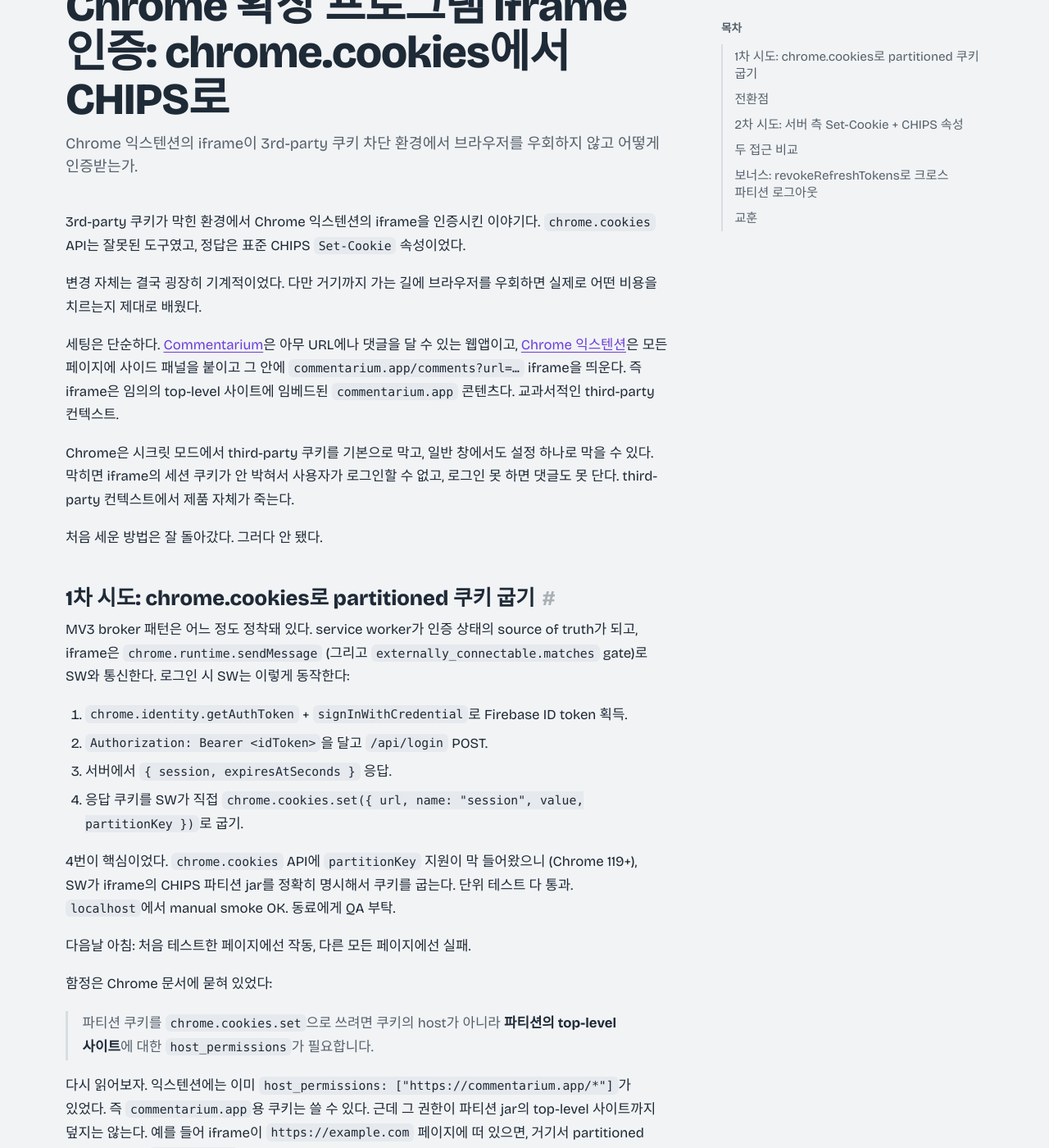
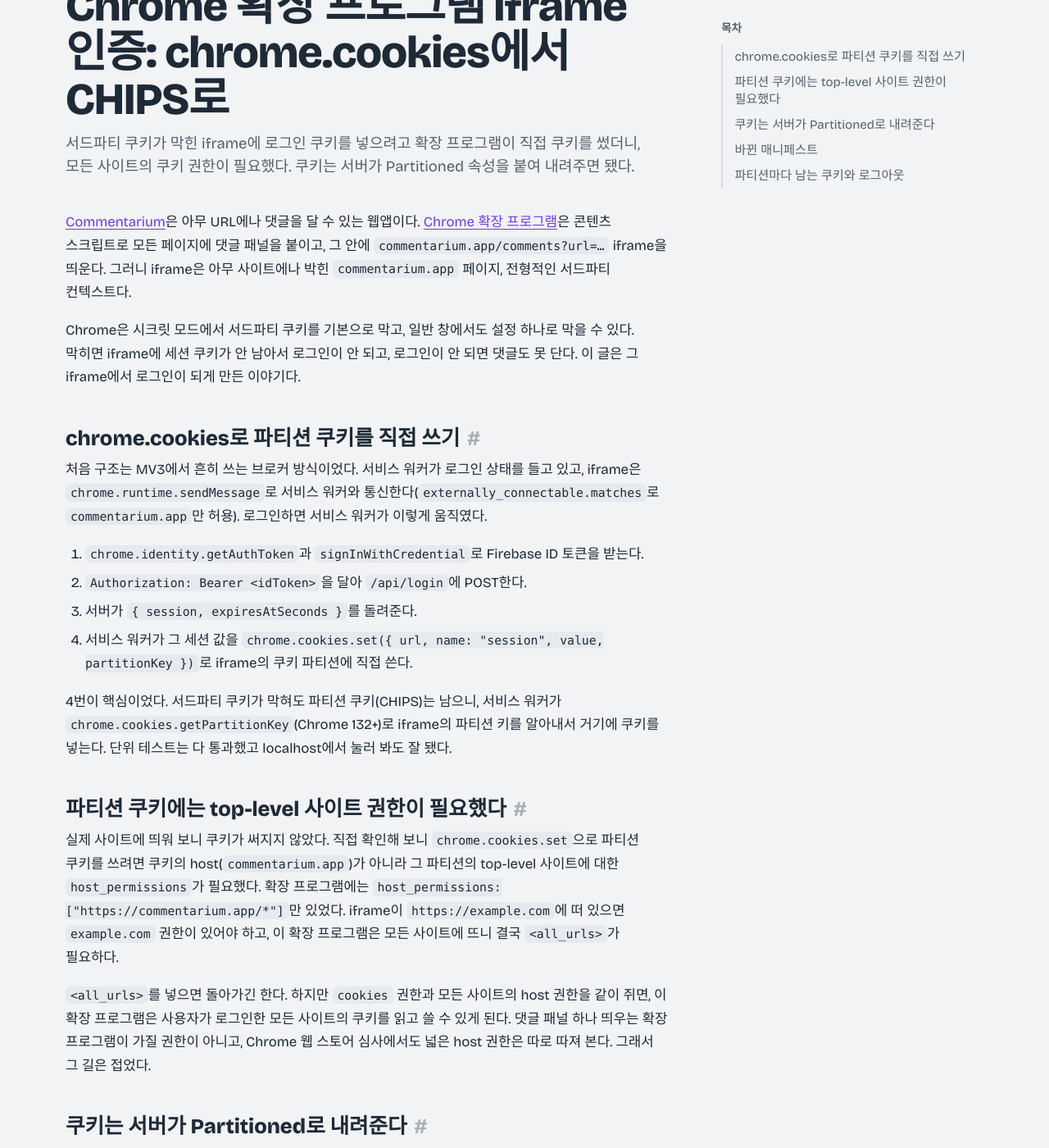
Before and after one commit to zeikar/zeikar.github.io, a Jekyll site: the page built from _posts/ko/2026-05-03-from-chrome-cookies-to-chips.md, in a window 1280 px wide and 1400 px high, scrolled down 200 px. Shown: the whole window at 82% size. Built offline with Jekyll 4.4.1, drawn with Linux system fonts in a browser that asks for light colours; some web fonts are replaced; comment, search, counter and statistics services are not loaded; some of the changed text lies outside the part shown.

Commit message:
fix(blog): CHIPS post: correct the <all_urls> cost (cookie scope, not the install warning), real versions and line counts, tighter structure

````diff
--- a/_posts/ko/2026-05-03-from-chrome-cookies-to-chips.md
+++ b/_posts/ko/2026-05-03-from-chrome-cookies-to-chips.md
@@ -1,82 +1,49 @@
 ---
 title: "Chrome 확장 프로그램 iframe 인증: chrome.cookies에서 CHIPS로"
-subtitle: "Chrome 익스텐션의 iframe이 3rd-party 쿠키 차단 환경에서 브라우저를 우회하지 않고 어떻게 인증받는가."
+subtitle: "서드파티 쿠키가 막힌 iframe에 로그인 쿠키를 넣으려고 확장 프로그램이 직접 쿠키를 썼더니, 모든 사이트의 쿠키 권한이 필요했다. 쿠키는 서버가 Partitioned 속성을 붙여 내려주면 됐다."
 date: 2026-05-03
 unit: commentarium
-last_modified_at: 2026-09-28
+last_modified_at: 2026-11-18
 translations:
   en: /blog/from-chrome-cookies-to-chips/
-description: "3rd-party 쿠키 차단 환경에서 Chrome 확장 프로그램의 iframe을 인증시키는 법: chrome.cookies API의 함정, CHIPS Set-Cookie 해결책, 두 방식의 diff."
+description: "서드파티 쿠키 차단 환경에서 Chrome 확장 프로그램의 iframe을 로그인시키는 법: chrome.cookies로 파티션 쿠키를 쓸 때의 권한 문제와, 서버가 CHIPS(Partitioned) 쿠키를 내려주는 해결책."
 ---
 
-3rd-party 쿠키가 막힌 환경에서 Chrome 익스텐션의 iframe을 인증시킨 이야기다. `chrome.cookies` API는 잘못된 도구였고, 정답은 표준 CHIPS `Set-Cookie` 속성이었다.
+[Commentarium](https://commentarium.app)은 아무 URL에나 댓글을 달 수 있는 웹앱이다. [Chrome 확장 프로그램](https://github.com/zeikar/commentarium-extension)은 콘텐츠 스크립트로 모든 페이지에 댓글 패널을 붙이고, 그 안에 `commentarium.app/comments?url=…` iframe을 띄운다. 그러니 iframe은 아무 사이트에나 박힌 `commentarium.app` 페이지, 전형적인 서드파티 컨텍스트다.
 
-변경 자체는 결국 굉장히 기계적이었다. 다만 거기까지 가는 길에 브라우저를 우회하면 실제로 어떤 비용을 치르는지 제대로 배웠다.
+Chrome은 시크릿 모드에서 서드파티 쿠키를 기본으로 막고, 일반 창에서도 설정 하나로 막을 수 있다. 막히면 iframe에 세션 쿠키가 안 남아서 로그인이 안 되고, 로그인이 안 되면 댓글도 못 단다. 이 글은 그 iframe에서 로그인이 되게 만든 이야기다.
 
-세팅은 단순하다. [Commentarium](https://commentarium.app)은 아무 URL에나 댓글을 달 수 있는 웹앱이고, [Chrome 익스텐션](https://github.com/zeikar/commentarium-extension)은 모든 페이지에 사이드 패널을 붙이고 그 안에 `commentarium.app/comments?url=…` iframe을 띄운다. 즉 iframe은 임의의 top-level 사이트에 임베드된 `commentarium.app` 콘텐츠다. 교과서적인 third-party 컨텍스트.
+## chrome.cookies로 파티션 쿠키를 직접 쓰기
 
-Chrome은 시크릿 모드에서 third-party 쿠키를 기본으로 막고, 일반 창에서도 설정 하나로 막을 수 있다. 막히면 iframe의 세션 쿠키가 안 박혀서 사용자가 로그인할 수 없고, 로그인 못 하면 댓글도 못 단다. third-party 컨텍스트에서 제품 자체가 죽는다.
+처음 구조는 MV3에서 흔히 쓰는 브로커 방식이었다. 서비스 워커가 로그인 상태를 들고 있고, iframe은 `chrome.runtime.sendMessage`로 서비스 워커와 통신한다(`externally_connectable.matches`로 `commentarium.app`만 허용). 로그인하면 서비스 워커가 이렇게 움직였다.
 
-처음 세운 방법은 잘 돌아갔다. 그러다 안 됐다.
+1. `chrome.identity.getAuthToken`과 `signInWithCredential`로 Firebase ID 토큰을 받는다.
+2. `Authorization: Bearer <idToken>`을 달아 `/api/login`에 POST한다.
+3. 서버가 `{ session, expiresAtSeconds }`를 돌려준다.
+4. 서비스 워커가 그 세션 값을 `chrome.cookies.set({ url, name: "session", value, partitionKey })`로 iframe의 쿠키 파티션에 직접 쓴다.
 
-## 1차 시도: chrome.cookies로 partitioned 쿠키 굽기
+4번이 핵심이었다. 서드파티 쿠키가 막혀도 파티션 쿠키(CHIPS)는 남으니, 서비스 워커가 `chrome.cookies.getPartitionKey`(Chrome 132+)로 iframe의 파티션 키를 알아내서 거기에 쿠키를 넣는다. 단위 테스트는 다 통과했고 localhost에서 눌러 봐도 잘 됐다.
 
-MV3 broker 패턴은 어느 정도 정착돼 있다. service worker가 인증 상태의 source of truth가 되고, iframe은 `chrome.runtime.sendMessage` (그리고 `externally_connectable.matches` gate)로 SW와 통신한다. 로그인 시 SW는 이렇게 동작한다:
+## 파티션 쿠키에는 top-level 사이트 권한이 필요했다
 
-1. `chrome.identity.getAuthToken` + `signInWithCredential`로 Firebase ID token 획득.
-2. `Authorization: Bearer <idToken>`을 달고 `/api/login` POST.
-3. 서버에서 `{ session, expiresAtSeconds }` 응답.
-4. 응답 쿠키를 SW가 직접 `chrome.cookies.set({ url, name: "session", value, partitionKey })`로 굽기.
+실제 사이트에 띄워 보니 쿠키가 써지지 않았다. 직접 확인해 보니 `chrome.cookies.set`으로 파티션 쿠키를 쓰려면 쿠키의 host(`commentarium.app`)가 아니라 그 파티션의 top-level 사이트에 대한 `host_permissions`가 필요했다. 확장 프로그램에는 `host_permissions: ["https://commentarium.app/*"]`만 있었다. iframe이 `https://example.com`에 떠 있으면 `example.com` 권한이 있어야 하고, 이 확장 프로그램은 모든 사이트에 뜨니 결국 `<all_urls>`가 필요하다.
 
-4번이 핵심이었다. `chrome.cookies` API에 `partitionKey` 지원이 막 들어왔으니 (Chrome 119+), SW가 iframe의 CHIPS 파티션 jar를 정확히 명시해서 쿠키를 굽는다. 단위 테스트 다 통과. `localhost`에서 manual smoke OK. 동료에게 QA 부탁.
+`<all_urls>`를 넣으면 돌아가긴 한다. 하지만 `cookies` 권한과 모든 사이트의 host 권한을 같이 쥐면, 이 확장 프로그램은 사용자가 로그인한 모든 사이트의 쿠키를 읽고 쓸 수 있게 된다. 댓글 패널 하나 띄우는 확장 프로그램이 가질 권한이 아니고, Chrome 웹 스토어 심사에서도 넓은 host 권한은 따로 따져 본다. 그래서 그 길은 접었다.
 
-다음날 아침: 처음 테스트한 페이지에선 작동, 다른 모든 페이지에선 실패.
+## 쿠키는 서버가 Partitioned로 내려준다
 
-함정은 Chrome 문서에 묻혀 있었다:
-
-> 파티션 쿠키를 `chrome.cookies.set`으로 쓰려면 쿠키의 host가 아니라 **파티션의 top-level 사이트**에 대한 `host_permissions`가 필요합니다.
-
-다시 읽어보자. 익스텐션에는 이미 `host_permissions: ["https://commentarium.app/*"]`가 있었다. 즉 `commentarium.app`용 쿠키는 쓸 수 있다. 근데 그 권한이 파티션 jar의 top-level 사이트까지 덮지는 않는다. 예를 들어 iframe이 `https://example.com` 페이지에 떠 있으면, 거기서 partitioned 쿠키를 쓰려면 `example.com`에 대한 권한이 필요하다.
-
-"해결책"은 `host_permissions: ["<all_urls>"]`. 작동은 하는데, 인스톨 다이얼로그에 **"방문하는 모든 웹사이트의 데이터를 읽고 변경"**이라는 경고가 뜬다. 한 가지 일만 하는 사이드 패널 익스텐션에 이 경고는 치명적이다. 사용자 절반이 도망간다.
-
-사용자 신뢰를 그만큼 깎아 먹을 수는 없었다.
-
-## 전환점
-
-문제를 충분히 오래 노려보면 어느 순간 자명한 답이 떠오를 때가 있다. 애초에 `chrome.cookies`가 필요 없었다. 부탁만 잘 하면 브라우저는 이미 partitioned 쿠키를 쓸 줄 안다. 그 부탁을 위한 표준 cookie attribute도 있다.
+돌아보면 `chrome.cookies`는 애초에 필요 없었다. 브라우저는 원래 파티션 쿠키를 쓸 줄 알고, 그걸 요청하는 표준 쿠키 속성이 있다.
 
 ```http
 Set-Cookie: session=…; Partitioned; SameSite=None; Secure; HttpOnly; Path=/
 ```
 
-[CHIPS](https://privacysandbox.google.com/cookies/chips)(Cookies Having Independent Partitioned State). 이 속성을 붙이면 브라우저가 알아서 쿠키를 iframe의 파티션 jar(키는 임베딩한 top-level 사이트)에 넣고, 같은 iframe의 후속 요청에 다시 보낸다. 쿠키를 쓰는 주체가 익스텐션이 아니라 서버니까 `host_permissions` 따위 필요 없다.
+[CHIPS](https://privacysandbox.google.com/cookies/chips)(Cookies Having Independent Partitioned State)다. 이 속성이 붙은 쿠키는 브라우저가 iframe의 파티션(임베딩한 top-level 사이트가 키)에 넣고, 같은 파티션의 다음 요청에 다시 실어 보낸다. 쿠키를 쓰는 주체가 확장 프로그램이 아니라 서버라서 `host_permissions`가 필요 없다.
 
-CHIPS는 원래 이렇게 쓰라고 만든 기능이다. 우리는 그걸 두고 브라우저를 우회하려 했던 거다.
-
-## 2차 시도: 서버 측 Set-Cookie + CHIPS 속성
-
-리디자인에서 SW는 토큰만 내주는 얇은 층으로 줄어든다:
+바꾼 구조에서 서비스 워커는 ID 토큰만 내준다. 로그인 상태가 없으면 정리하고 signed-out을 돌려줄 뿐, 쿠키도 `/api/login` 호출도 하지 않는다. `/api/login`은 iframe이 직접 부른다. iframe은 서드파티 컨텍스트지만, 안의 코드가 `/api/login`을 부르는 건 자기 origin으로 가는 요청이다.
 
 ```ts
-// SW broker: idToken만 발급, 쿠키도 fetch도 건드리지 않음
-async function refreshSessionOp(): Promise<AuthResponse> {
-  if (!auth.currentUser) {
-    await performSignOutCleanupBestEffort();
-    return {
-      error: { code: "auth/no-current-user", message: "no signed-in user" },
-      signedOut: true,
-    };
-  }
-  const idToken = await auth.currentUser.getIdToken(true);
-  return { ok: true, idToken };
-}
-```
-
-iframe 안에서 보면 `/api/login` 요청은 `commentarium.app`에 대한 same-origin fetch다. iframe 자체는 top-level 사이트 기준으로 third-party지만, iframe 안의 코드가 자기 origin을 부르는 건 same-origin이다. 그래서 iframe이 직접 `/api/login`을 호출한다:
-
-```ts
-// iframe 코드: commentarium.app으로 same-origin fetch
+// iframe 코드
 const { idToken } = await broker.refreshSession();
 await fetch("/api/login", {
   method: "POST",
@@ -87,10 +54,10 @@ await fetch("/api/login", {
 });
 ```
 
-서버는 쿠키를 굽는다:
+서버는 확장 프로그램에서 온 요청이면 쿠키에 `Partitioned`를 붙인다.
 
 ```ts
-// /api/login route handler
+// /api/login 라우트 핸들러 (줄임)
 const sessionCookie = await auth.createSessionCookie(idToken, { expiresIn });
 cookies().set({
   name: "session",
@@ -98,39 +65,29 @@ cookies().set({
   httpOnly: true,
   secure: true,
   sameSite: "none",
-  partitioned: isExtensionSurface, // <-- CHIPS 핵심 한 줄
+  partitioned: isExtensionSurface, // CHIPS는 이 한 줄
 });
 ```
 
-브라우저가 알아서 올바른 파티션 jar에 넣는다. iframe의 다음 요청부터 그게 따라간다. 끝.
+파티션은 top-level 사이트마다 따로라서, 새 사이트에서 패널을 열면 그 파티션에는 아직 쿠키가 없다. 그때 iframe이 서비스 워커에서 토큰을 받아 `/api/login`을 한 번 부르면 그 사이트용 쿠키가 생긴다. 서비스 워커가 여전히 로그인 상태를 들고 있는 이유가 이것이다.
 
-## 두 접근 비교
+CHIPS는 Chrome 114부터 정식 지원이라, 확장 프로그램의 최소 버전도 `getPartitionKey` 때문에 올렸던 132에서 114로 내려갔다. Firefox는 141부터 지원하고, Safari는 18.4에 넣었다가 뺀 뒤 26.2부터 다시 지원한다. Chrome 웹 스토어용이면 충분하고, 다른 브라우저까지 낼 거라면 [지원 표](https://caniuse.com/mdn-http_headers_set-cookie_partitioned)부터 보는 게 좋다.
 
-| | chrome.cookies path | CHIPS path |
+## 바뀐 매니페스트
+
+| | chrome.cookies 방식 | CHIPS 방식 |
 |---|---|---|
-| `permissions` | `activeTab`, `identity`, `storage`, **`cookies`** | `activeTab`, `identity`, `storage` |
-| `host_permissions` | `<all_urls>` (또는 깨짐) | (없음) |
-| `minimum_chrome_version` | `132` (`getPartitionKey`용) | `114` (CHIPS GA) |
-| 인스톨 다이얼로그 | "방문하는 모든 사이트 데이터..." | 최소한의 경고만 |
-| 인증 관련 SW 라인 수 | ~300 (mint, partition registry, cleanup) | ~230 (token vending only) |
+| `permissions` | `activeTab`, `identity`, `storage`, `cookies` | `activeTab`, `identity`, `storage` |
+| `host_permissions` | `<all_urls>` 필요 | `https://commentarium.app/*`도 뺐다 |
+| `minimum_chrome_version` | `132` (`getPartitionKey`) | `114` (CHIPS) |
+| 서비스 워커 인증 코드 (`auth.ts`) | 336줄 | 235줄 |
 
-`host_permissions` 없음, `cookies` 권한 없음, **더 낮은** Chrome 버전 floor (CHIPS가 우리가 의존했던 partition-key API보다 먼저 나옴), 인스톨 시점에 명시적 보안 경고 하나 줄어듦. SW에서 partition-registry 관리 코드 약 70줄 삭제.
+## 파티션마다 남는 쿠키와 로그아웃
 
-## 보너스: revokeRefreshTokens로 크로스 파티션 로그아웃
+CHIPS에는 대가가 하나 있다. 쿠키가 파티션마다 따로 남으니, 한 사이트에서 로그아웃해도 다른 사이트 파티션의 쿠키는 그대로다. 그래서 로그아웃은 쿠키를 지우는 대신 서버에서 무효화한다. `auth.revokeRefreshTokens(uid)`가 사용자의 refresh token을 모두 무효화하고, 확장 프로그램에서 온 요청은 `verifySessionCookie(cookie, true)`로 무효화 여부까지 확인한다. 다른 파티션에 쿠키가 남아 있어도 다음 요청에서 검증에 실패하고, UI는 401을 받으면 `commentarium:signed-out` 이벤트로 로그아웃 상태로 바뀐다.
 
-`auth.revokeRefreshTokens(uid)`는 사용자의 모든 refresh token을 서버 측에서 무효화한다. 인증 라우트들이 extension surface에서 `verifySessionCookie(cookie, /* checkRevoked */ true)`를 쓰면, 어느 파티션에서 로그아웃하든 그 로그아웃이 다른 파티션까지 전파된다. 다른 파티션의 쿠키는 jar에 물리적으로 남아 있어도 다음 요청에서 검증에 실패한다. UI는 401을 잡아서 `commentarium:signed-out` 커스텀 이벤트로 signed-out 상태로 전환한다. 깔끔.
+`commentarium.app`을 직접 연 탭은 파티션 없는 일반 쿠키를 쓰는 별도의 로그인이다. 웹에서 로그아웃하면 같은 무효화가 일어나서 확장 프로그램도 같이 로그아웃되지만, 확장 프로그램에서 로그아웃해도 직접 연 탭은 그대로다.
 
-(일부러 손대지 않은 부분도 하나 있다. `commentarium.app`에 직접 들어온 1st-party 컨텍스트는 unpartitioned 쿠키를 쓰는 별개의 sign-in surface다. 그래서 익스텐션에서 로그아웃해도 직접 연 `commentarium.app` 탭은 로그아웃되지 않는다. Slack 데스크톱 앱과 브라우저에서 로그인이 따로 도는 것과 같다. 두 surface는 일부러 나눠 뒀다.)
+CHIPS로 바꾼 작업은 [확장 프로그램 PR #2](https://github.com/zeikar/commentarium-extension/pull/2)로 머지됐다.
 
-## 교훈
-
-1. **Chrome API로 우회하기 전에 cookie 스펙부터 보자.** CHIPS는 바로 이런 경우, 즉 임베디드 컨텍스트의 partitioned 쿠키를 위해 존재한다. `chrome.cookies` 문서를 네 번 읽고 나서야 cookie attribute 문서를 처음 읽었다.
-2. **Manual E2E는 단위 테스트가 못 잡는 걸 잡는다.** chrome.cookies 실패는 실제 두 번째 도메인에 호스팅된 실제 페이지에서만 보였다. 단위 테스트는 통과했다. mock을 쓰면 브라우저의 권한 체계를 너무 쉽게 건너뛴다.
-3. **Service worker는 얇을수록 좋다.** SW가 ID token 발급만 하면, 예상 못 한 문제가 생길 여지가 줄어든다. 삭제된 라인의 대부분은 파티션 시맨틱에 대해 사례 하나만 보고 세운 가정을 끌고 다니던 코드였다.
-4. **다른 브라우저에서 CHIPS에 기대기 전에 지원 버전을 확인하자.** Chrome은 114(우리 최소 버전)부터, Firefox는 141부터 지원하고, Safari는 18.4에 넣었다가 뺀 뒤 26.2부터 다시 지원한다. Chrome Web Store용 익스텐션에는 충분하다. 크로스 브라우저 익스텐션이라면 [최신 지원 표](https://caniuse.com/mdn-http_headers_set-cookie_partitioned)를 먼저 볼 것.
-
-diff는 압도적으로 우리 편이었다. 가장 어려운 건 첫 디자인이 틀린 구조였다는 걸 인정하는 거였다.
-
----
-
-*코드: [commentarium-extension](https://github.com/zeikar/commentarium-extension). CHIPS 리디자인은 [익스텐션 PR #2](https://github.com/zeikar/commentarium-extension/pull/2)로 머지됐다.*
+*처음 이 글에서는 `<all_urls>`의 비용을 설치 창의 "모든 웹사이트" 경고로 설명했다. 그런데 콘텐츠 스크립트가 이미 모든 사이트에 붙어 있어서 그 경고는 원래부터 떴다. 2026년 11월에 실제 비용인 쿠키 권한 범위로 고쳤다.*
````
Also changed, not shown: _posts/2026-05-03-from-chrome-cookies-to-chips.md (+36 -81 lines).
